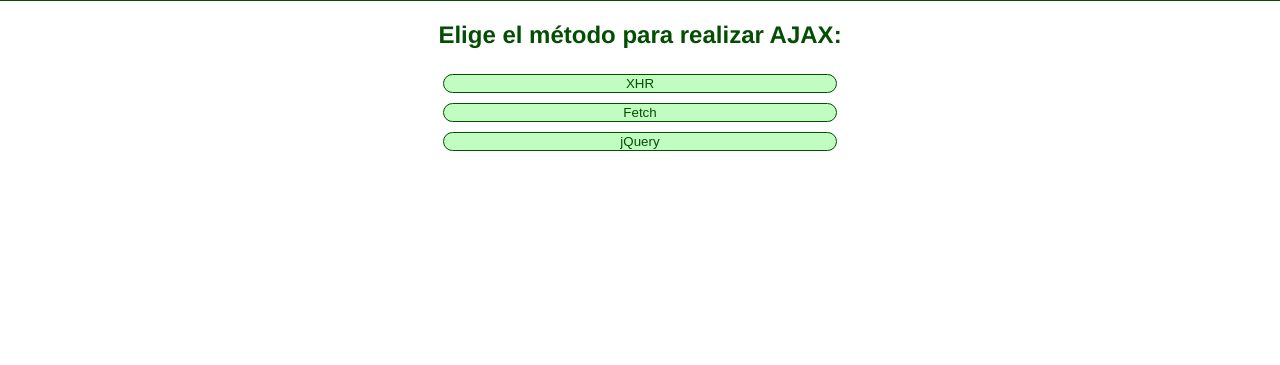
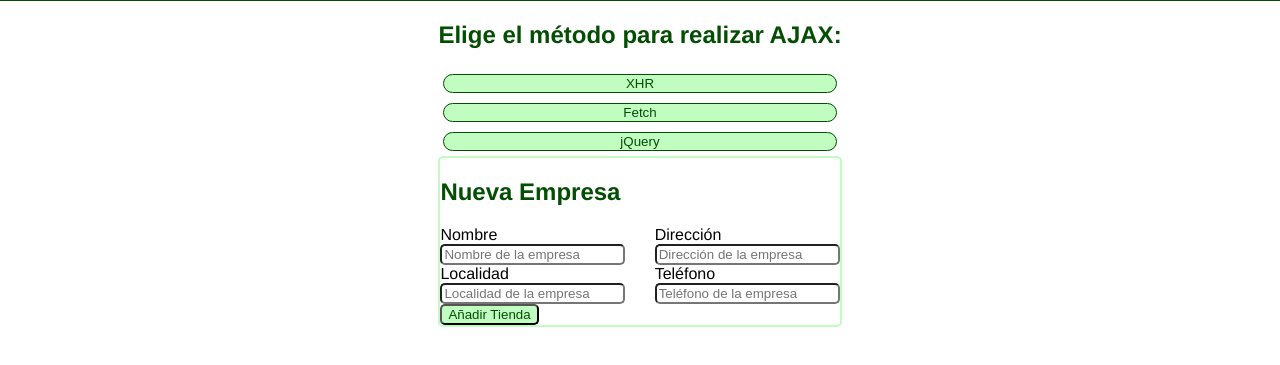
Before and after one commit to IrishMikey/TiendaApi, a website with bundled scripts: page index.html in a window 1280 px wide. Shown: the part 79-444 px from the top of the page. Built offline with nearby package versions, Linux system fonts and the light colour scheme.

Commit message:
Desarollo de formulario para crear tienda

```diff
--- a/css/style.scss
+++ b/css/style.scss
@@ -82,6 +82,9 @@ img {
   align-items: center;
 
 }
+#dSBtns{
+  display: flex;
+}
 .dCards {
   display: flex;
   flex-direction: column;
@@ -92,7 +95,7 @@ img {
 }
 #searchNav {
   display: none;
-  justify-content: space-around;
+  justify-content: space-between;
   border: solid blue 2px;
   a {
     color: $primary-color;
@@ -107,3 +110,32 @@ img {
   background-repeat: no-repeat;
   background-size: cover;
 }
+#createNav{
+
+  h2{
+    color: $primary-color;
+  }
+}
+form{
+  border-radius:5px;
+  border: solid 2px $tertiary-color;
+}
+.fCon{
+  display: flex;
+  justify-content: space-between;
+}
+.fEleC{
+  display: flex;
+  flex-direction: column;
+
+}
+.fEle{
+  outline: none;
+  border-radius:5px;
+}
+#fSubmit{
+  background-color: $tertiary-color;
+  color: $primary-color;
+  outline: none;
+  border-radius:5px;
+}
--- a/index.html
+++ b/index.html
@@ -22,11 +22,40 @@
                     <input type="button" name="ajaxMethods" id="btnJQuery" value="jQuery">
                 </div>
             </div>
-            <img src="./img/loadingsvg.svg" alt="Spinner" id="spinner" >
+            <img src="./img/loadingsvg.svg" alt="Spinner" id="spinner">
             <div id=searchNav>
                 <a href="#">Nueva Tienda</a>
-                <input type="text" placeholder="ID de Tienda: ">
-                <input type="button" id="sBtn">
+                <div id="dSBtns">
+                    <input type="text" placeholder="ID de Tienda: ">
+                    <input type="button" id="sBtn">
+                </div>
+
+            </div>
+            <div id="createNav">
+                <form action="#">
+                    <h2>Nueva Empresa</h2>
+                    <div class="fCon">
+                        <div class="fEleC">
+                            <label for="nombre" >Nombre</label>
+                            <input type="text" name="nombre" id="nombre" class="fEle" placeholder="Nombre de la empresa">
+                        </div>
+                        <div class="fEleC">
+                            <label for="addr">Dirección</label>
+                            <input type="text" name="addr" class="fEle" placeholder="Dirección de la empresa">
+                        </div>
+                    </div>
+                    <div class="fCon">
+                        <div class="fEleC">
+                            <label for="">Localidad</label>
+                            <input type="text" name="local"  class="fEle" placeholder="Localidad de la empresa">
+                        </div>
+                        <div class="fEleC">
+                            <label for="num">Teléfono</label>
+                            <input type="text" name="num"  class="fEle" placeholder="Teléfono de la empresa">
+                        </div>
+                    </div>
+                    <input type="submit" name="" id="fSubmit" value="Añadir Tienda">
+                </form>
             </div>
             <div id="dTiendas"></div>
         </div>
```
Also changed, not shown: css/style.css.
